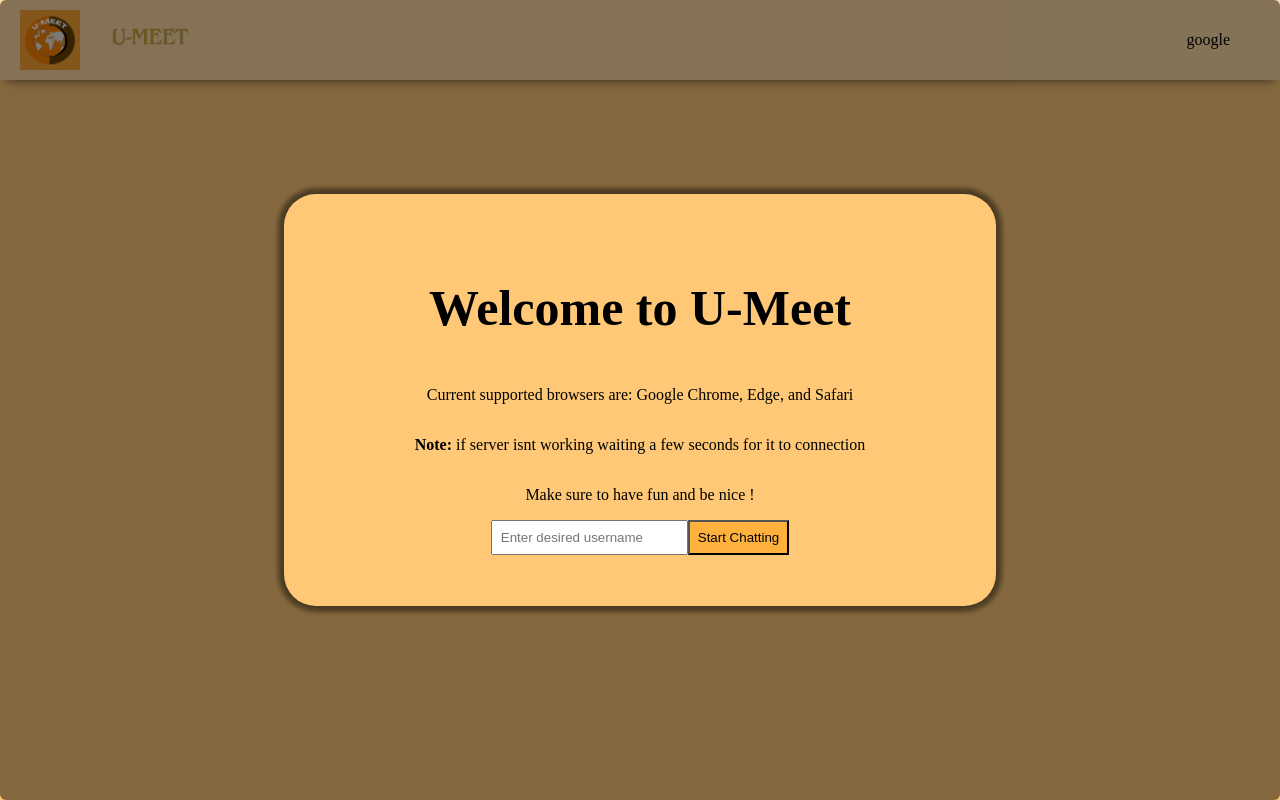
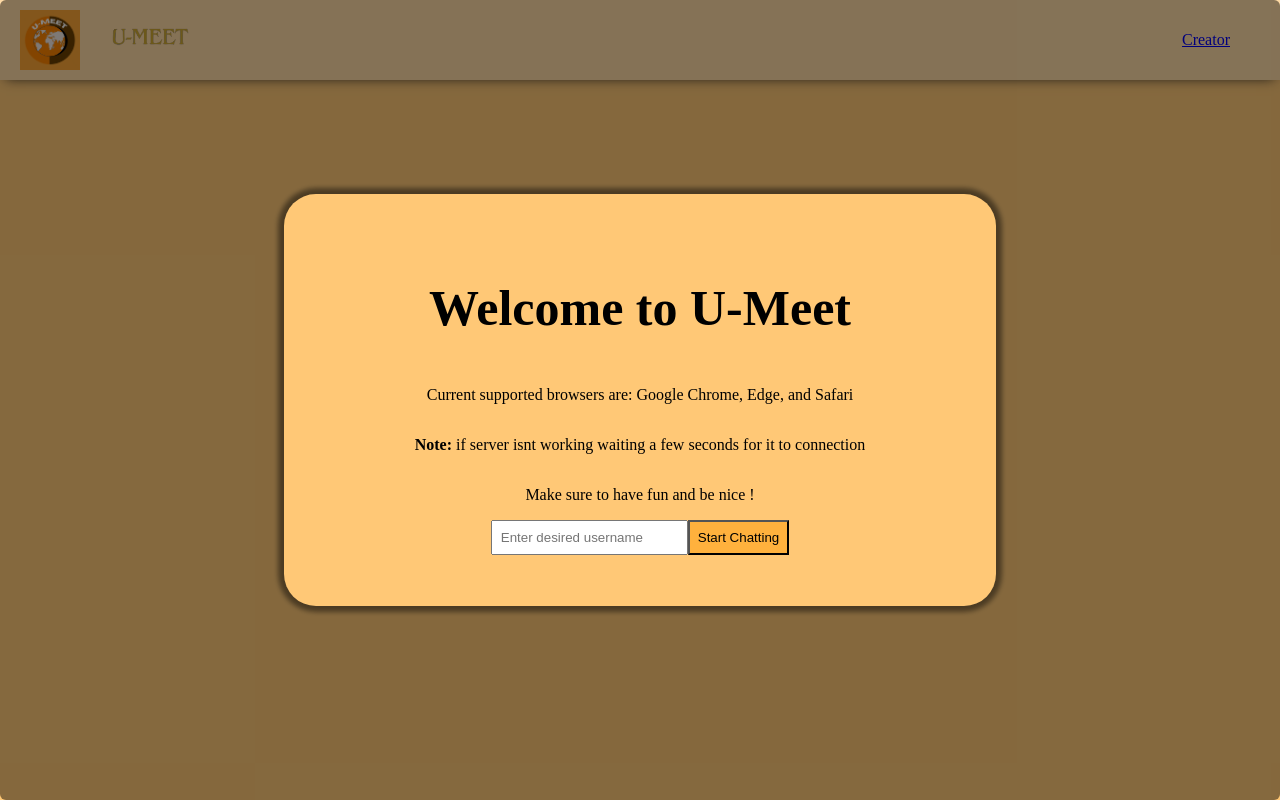
Before and after one commit to MunFahim/u-meet-client, a React (Vite) app: page / in a window 1280 px wide. Built offline with nearby package versions, Linux system fonts and the light colour scheme; no server answers; what @fvilers/disable-react-devtools would draw is missing.

Commit message:
updated navbar link

```diff
--- a/src/components/Navbar/Navbar.jsx
+++ b/src/components/Navbar/Navbar.jsx
@@ -12,7 +12,7 @@
             </div>
             <div className="nav-end">
                 <ul>
-                    <li>google</li>
+                    <li><a href="https://github.com/MunFahim" target="_blank" rel="noopener noreferrer">Creator</a></li>
                 </ul>
             </div>
         </nav>
--- a/src/components/Navbar/navbar.css
+++ b/src/components/Navbar/navbar.css
@@ -22,3 +22,11 @@
     margin-right: 50px;
     gap: 40px;
 }
+.nav-link{
+    color: black;
+    font-weight: 700;
+    text-decoration: none;
+}
+.nav-link:hover{
+    color: grey;
+}
```
